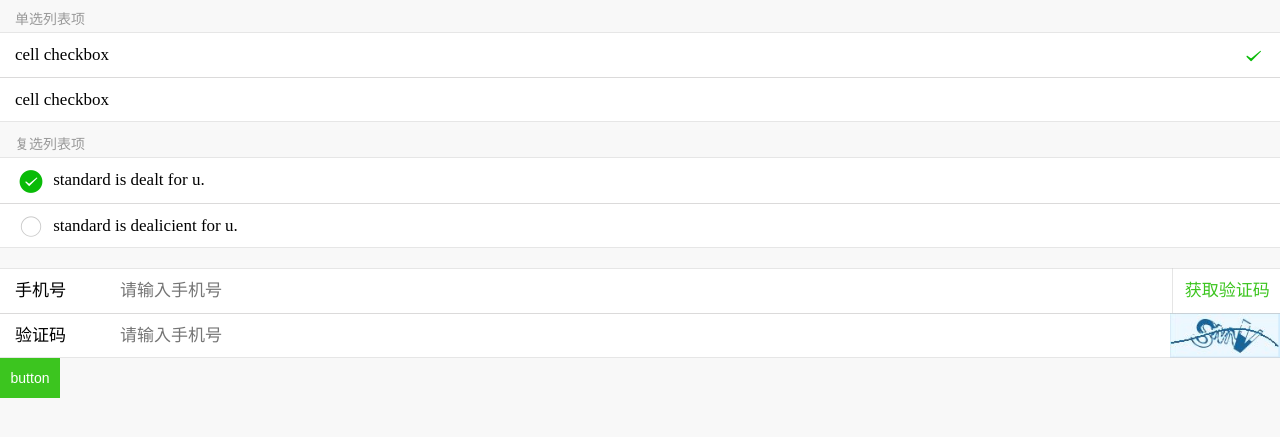
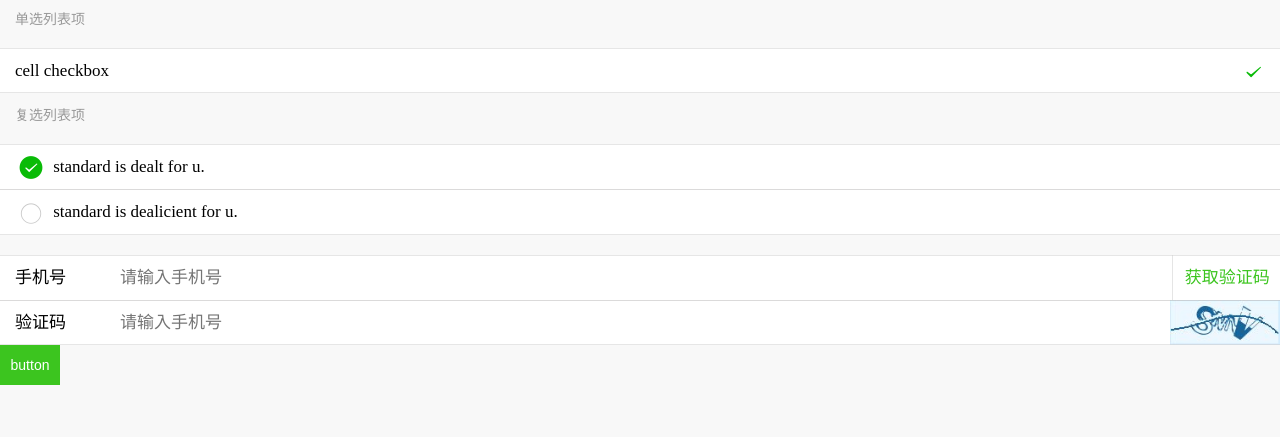
Before and after one commit to XiaoLiz/CSS-Learning, a website: page weui/weui_demo/index.html in a window 1280 px wide. Shown: the part 263-700 px from the top of the page. Drawn offline with Linux system fonts and the light colour scheme.

Commit message:
refactor:  add modify

```diff
--- a/weui/weui_demo/gulpfile.js
+++ b/weui/weui_demo/gulpfile.js
@@ -66,7 +66,6 @@ gulp.task('style:build', function() {
             }),
             // comments()
         ]))
-
         .pipe(header(version, { pkg: pkg }))
         .pipe(sourcemaps.write())
         .pipe(gulp.dest('./dist/style'))
@@ -75,7 +74,6 @@ gulp.task('style:build', function() {
             zindex: false,
             safe: true
         }))
-        .pipe(sourcemaps.write())
         .pipe(
             rename(function(path) {
                 path.basename += '.min';
--- a/weui/weui_demo/index.html
+++ b/weui/weui_demo/index.html
@@ -14,22 +14,13 @@
 
 <div class="weui-cells__title">单选列表项</div>
 <div class="weui-cells weui-cells_radio">
+
     <label class="weui-cell weui-check__label" for="x11">
         <div class="weui-cell__bd">
             <p>cell checkbox</p>
         </div>
         <div class="weui-cell__ft">
             <input type="radio" class="weui-check" name="radio1" id="x11" checked="checked">
-            <span class="weui-icon-checked"></span>
-        </div>
-    </label>
-
-    <label class="weui-cell weui-check__label" for="x12">
-        <div class="weui-cell__bd">
-            <p>cell checkbox</p>
-        </div>
-        <div class="weui-cell__ft">
-            <input type="radio" class="weui-check" name="radio1" id="x12">
             <span class="weui-icon-checked"></span>
         </div>
     </label>
--- a/weui/weui_demo/style/main.less
+++ b/weui/weui_demo/style/main.less
@@ -101,7 +101,7 @@
     font-size: 14px;
 
     & + .weui-cells {
-        margin-top: 0;
+        margin-top: 20px;
     }
 }
 
@@ -143,7 +143,6 @@
 * radio
 **/
 .weui-check {
-
     .weui-cells_radio & {
         &:checked {
             & + .weui-icon-checked {
@@ -253,9 +252,7 @@
 
 
 
-/*
-* weui-button__submit
-**/
+
 :root {
     --button__submit: #3CC51F;
     --button__font: 14px;
```
Also changed, not shown: weui/weui_demo/dist/style/main.css, weui/weui_demo/dist/style/main.min.css.
